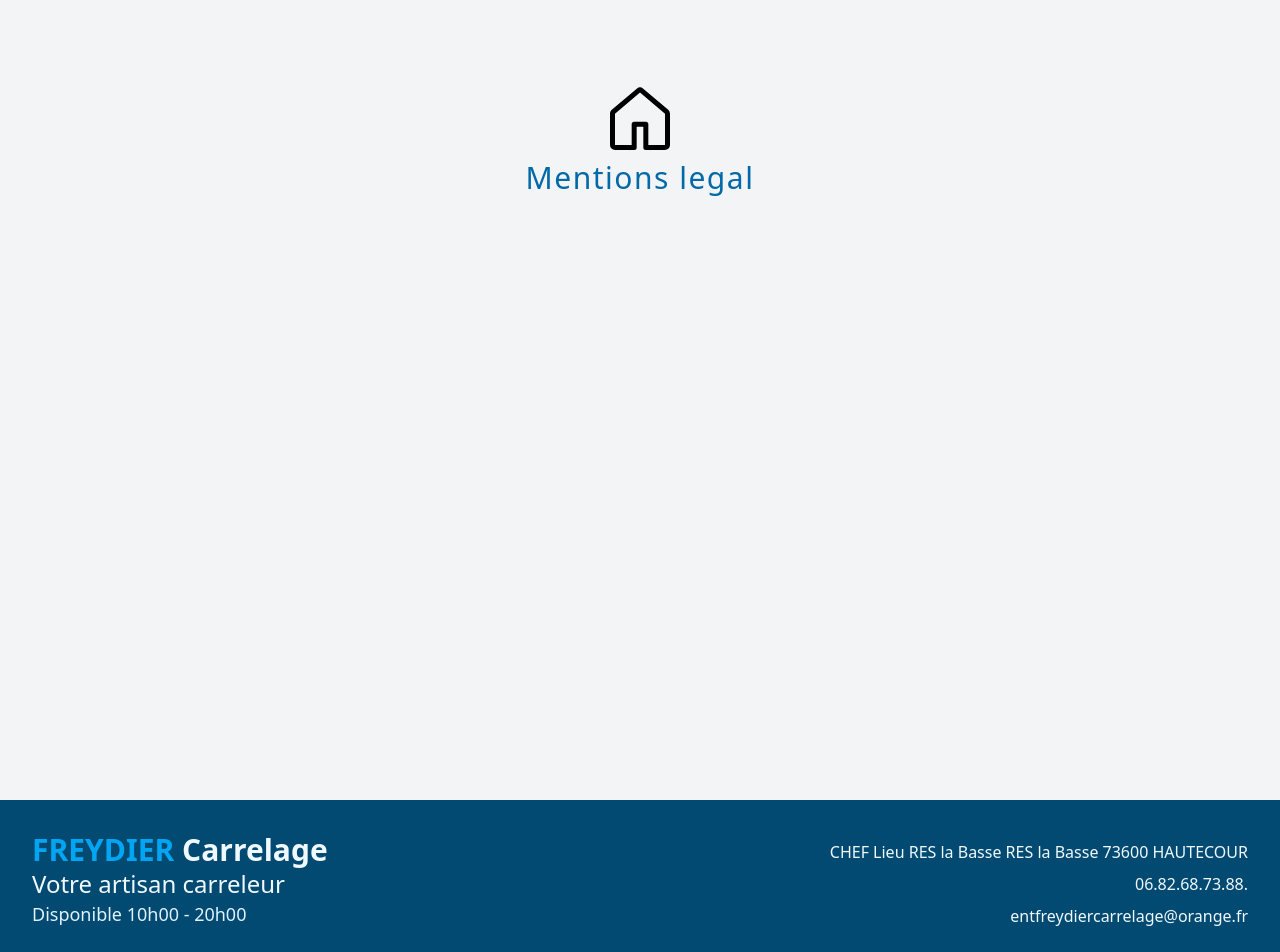
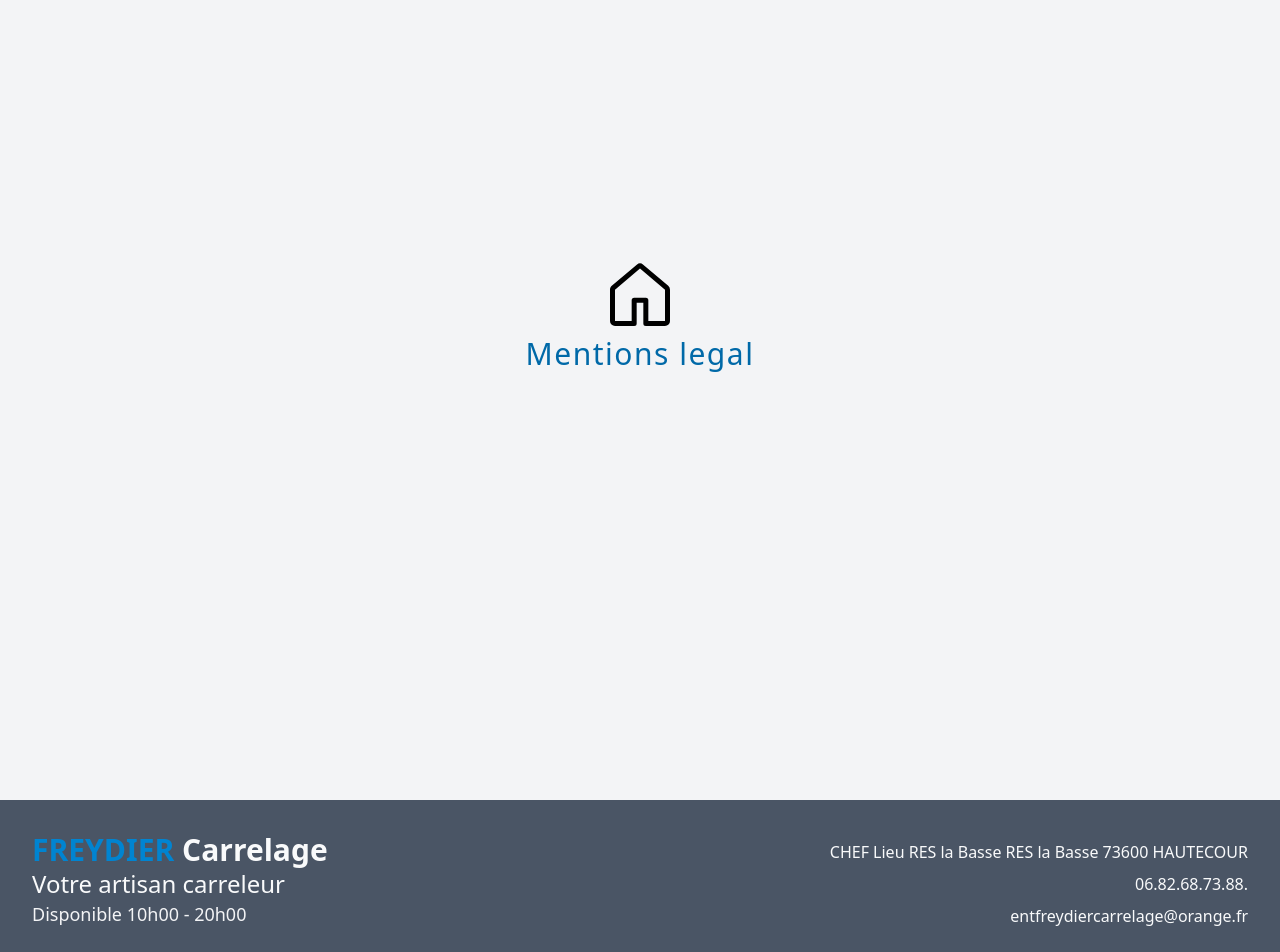
Before and after one commit to jennimmartin/freydier, a React (Vite) app: page /legal in a window 1280 px wide. Shown: the top 952 px of the page. Built offline with nearby package versions, Linux system fonts and the light colour scheme.

Commit message:
color changes

```diff
--- a/src/components/Footer.jsx
+++ b/src/components/Footer.jsx
@@ -3,18 +3,18 @@ import { Link } from "react-router-dom";
 const Footer = () => {
   return (
     <section>
-      <div className="mx-auto py-8 px-8 bg-sky-900 grid md:grid-cols-2">
+      <div className="mx-auto py-8 px-8 bg-gray-600 grid md:grid-cols-2">
         <article className="">
-          <p className="text-3xl font-bold text-sky-500">
-            FREYDIER <span className="text-sky-50">Carrelage</span>
+          <p className="text-3xl font-bold text-sky-600">
+            FREYDIER <span className="text-gray-50">Carrelage</span>
           </p>
-          <p className="text-sky-50 text-2xl">Votre artisan carreleur</p>
-          <p className="text-sky-100 text-lg">Disponible 10h00 - 20h00</p>
+          <p className="text-gray-50 text-2xl">Votre artisan carreleur</p>
+          <p className="text-gray-100 text-lg">Disponible 10h00 - 20h00</p>
           <div>
             <a href="https://www.facebook.com/tool.elec"></a>
           </div>
         </article>
-        <div className="text-sky-50 grid md:place-items-end">
+        <div className="text-gray-50 grid md:place-items-end">
           <p>CHEF Lieu RES la Basse RES la Basse 73600 HAUTECOUR</p>
           <p>06.82.68.73.88.</p>
           <p>entfreydiercarrelage@orange.fr</p>
--- a/src/components/Gallery.jsx
+++ b/src/components/Gallery.jsx
@@ -8,7 +8,7 @@ import photo6 from "../images/photo-kitchen-1.jpg";
 
 const Gallery = () => {
   return (
-    <div className="bg-gray-50">
+    <div className="bg-gray-100">
       <div className="mx-auto max-w-7xl py-30" id="galerie">
         <h2 className="text-center text-2xl text-bold tracking-wider text-sky-700 pb-8 md:text-3xl">
           Galerie
--- a/src/components/Hero.jsx
+++ b/src/components/Hero.jsx
@@ -27,15 +27,15 @@ const Hero = () => {
             before:from-sky-50
             before:via-gray-950
             before:to-sky-50
-            before:opacity-75
+            before:opacity-80
             before:z-[-5]
 			"
       >
         <div className="grid pt-48 justify-items-center align-center">
-          <h1 className="text-5xl text-white font-bold tracking-wider capitalize py-4 md:text-7xl">
+          <h1 className="text-5xl text-gray-50 font-bold tracking-wider capitalize py-4 md:text-7xl">
             FREYDIER Carrelage
           </h1>
-          <h2 className="text-2xl  md:text-lg lg:text-2xl text-gray-50 tracking-wider">
+          <h2 className="text-2xl  md:text-lg lg:text-2xl text-gray-200 tracking-wider">
             Votre artisan carreleur en Tarentaise
           </h2>
         </div>
--- a/src/pages/Legal.jsx
+++ b/src/pages/Legal.jsx
@@ -3,7 +3,7 @@ import { GoHome } from "react-icons/go";
 
 const Legal = () => {
   return (
-    <div className="min-h-dvh grid text-center justify-center bg-gray-100 py-20">
+    <div className="min-h-dvh grid text-center justify-center bg-gray-100 py-64">
       <div className="items-center">
         <Link to="/">
           <GoHome className="h-20 w-20 place-self-center hover:text-gray-500 duration-300 " />
```
